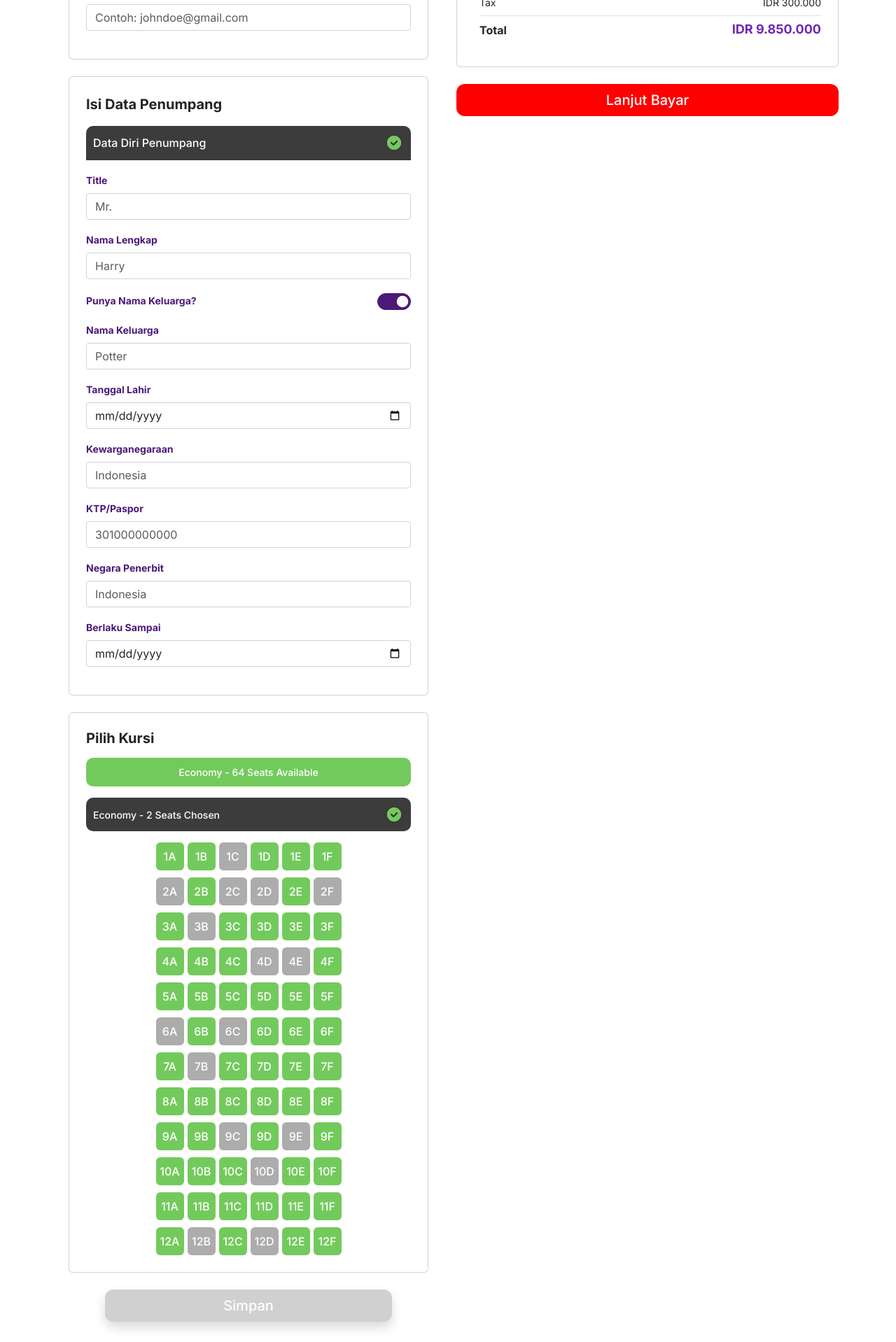
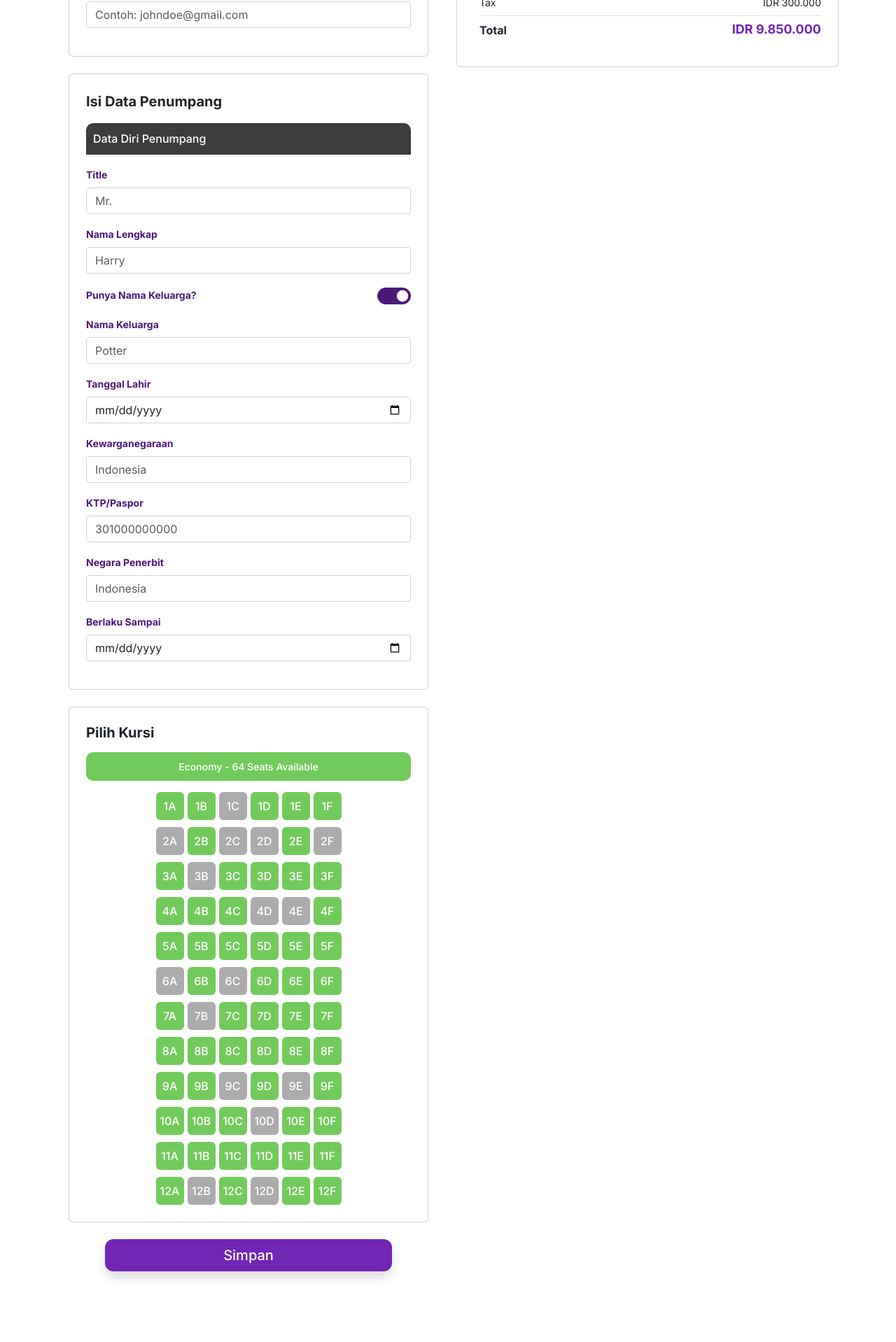
Before and after one commit to team-c4-fsw-binar/24001085-km6--bcr-final-fe, a React (Vite) app: page /checkout in a window 1280 px wide. Shown: the part 660-2578 px from the top of the page at 70% size. After the commit the page ends 2509 px from the top, so only its background shows below. Built offline with nearby package versions, Linux system fonts and the light colour scheme.

Commit message:
checkout: add condition

```diff
--- a/src/pages/checkout/checkout.css
+++ b/src/pages/checkout/checkout.css
@@ -189,7 +189,8 @@
     gap: 5px;
 }
 
-.seat {
+.seat,
+.seat:hover {
     width: 40px;
     height: 40px;
     font-size: 16px;
@@ -221,6 +222,7 @@
     background-color: #7126B5;
     border: none;
     border-radius: 12px;
+    color: #FFFFFF;
 }
 
 .btn-simpan-selected,
@@ -236,6 +238,7 @@
     background-color: #FF0000;
     border: none;
     border-radius: 12px;
+    color: #FFFFFF;
 }
 
 /* alert */
--- a/src/pages/checkout/index.jsx
+++ b/src/pages/checkout/index.jsx
@@ -12,7 +12,7 @@ const CheckoutPage = () => {
     const [time, setTime] = useState("");
     const [expired, setExpired] = useState(new Date('2024-05-27T19:20:00'));
     const [isExpired, setIsExpired] = useState(false);
-    const [isSaved, setIsSaved] = useState(true);
+    const [isSaved, setIsSaved] = useState(false);
 
     const [seats, setSeats] = useState(
         Array.from({ length: 12 }, (_, rowIndex) =>
@@ -25,21 +25,25 @@ const CheckoutPage = () => {
         )
     );
 
-    useEffect(()=>{
-        const interval = setInterval(()=>{
+    useEffect(() => {
+        const interval = setInterval(() => {
             setTime(Date.now());
             console.log(time);
-        },1000)
-        if(expired<time){
+        }, 1000)
+        if (expired < time) {
             setIsExpired(true);
             setError("Maaf, Waktu pemesanan habis. Silahkan ulangi lagi!")
         }
-        console.log(expired<time);
+        console.log(expired < time);
         return () => clearInterval(interval);
-    },[time])
+    }, [time])
 
     const handleToggle = () => {
         setHasFamilyName(!hasFamilyName);
+    };
+
+    const simpan = () => {
+        setIsSaved(true);
     };
 
     const handleSeatClick = (rowIndex, colIndex) => {
@@ -75,7 +79,7 @@ const CheckoutPage = () => {
                             Selesai
                         </h4>
                     </div>
-                    {!user&&(
+                    {!user && (
                         <div className="alert alert-custom-red mx-3 mt-4 d-flex justify-content-between align-items-center font-title-medium-16" role="alert">
                             <span className="flex-grow-1 text-center">Anda harus login terlebih dahulu!</span>
                             <a variant="link" href="/">
@@ -83,17 +87,17 @@ const CheckoutPage = () => {
                             </a>
                         </div>
                     )}
-                    {!success&&!error&&user&&(
+                    {!success && !error && user && (
                         <div className="alert alert-custom-red mx-3 mt-4 text-center font-title-medium-16" role="alert">
                             Selesaikan dalam 00:15:00
                         </div>
                     )}
-                    {success&&(
+                    {success && (
                         <div className="alert alert-custom-green mx-3 mt-4 text-center font-title-medium-16" role="alert">
                             {success}
                         </div>
                     )}
-                    {error&&(
+                    {error && (
                         <div className="alert alert-custom-red mx-3 mt-4 d-flex justify-content-between align-items-center font-title-medium-16" role="alert">
                             <span className="flex-grow-1 text-center">{error}</span>
                             <a variant="link" href="/">
@@ -114,7 +118,9 @@ const CheckoutPage = () => {
                                 <span className="flex-grow-1 text-start position-relative">
                                     Data Diri Pemesan
                                 </span>
+                                {isSaved && (
                                     <Image src={icons.checklistIcon} alt="checklist" className="ms-2" />
+                                )}
                             </p>
                             <Form>
                                 <Form.Group controlId="formNamaLengkap" className="mb-3">
@@ -158,7 +164,9 @@ const CheckoutPage = () => {
                                 <span className="flex-grow-1 text-start position-relative">
                                     Data Diri Penumpang
                                 </span>
+                                {isSaved && (
                                     <Image src={icons.checklistIcon} alt="checklist" className="ms-2" />
+                                )}
                             </p>
                             <Form>
                                 <Form.Group controlId="formTitle" className="mb-3">
@@ -218,15 +226,19 @@ const CheckoutPage = () => {
                             <h4 className="mb-3 font-heading-bold-20">
                                 Pilih Kursi
                             </h4>
+                            {!isSaved && (
                                 <p className="card-seat mb-3 text-center font-body-medium-14">
                                     Economy - 64 Seats Available
                                 </p>
+                            )}
+                            {isSaved && (
                                 <p className="card-seat-chosen mb-3 font-body-medium-14 d-flex justify-align-content-between align-items-center">
                                     <span className="flex-grow-1 text-start position-relative">
                                         Economy - 2 Seats Chosen
                                     </span>
                                     <Image src={icons.checklistIcon} alt="checklist" className="ms-2" />
                                 </p>
+                            )}
                             <div className="seat-selection">
                                 {seats.map((row, rowIndex) => (
                                     <div key={rowIndex} className="seat-row">
@@ -236,6 +248,7 @@ const CheckoutPage = () => {
                                                 className={`seat ${seat.reserved ? 'reserved' : seat.selected ? 'selected' : ''}`}
                                                 onClick={() => handleSeatClick(rowIndex, colIndex)}
                                                 disabled={seat.reserved}
+                                                variant=""
                                             >
                                                 {seat.row}{seat.col}
                                             </Button>
@@ -245,7 +258,7 @@ const CheckoutPage = () => {
                             </div>
                         </Card>
                         <div className="text-center w-100">
-                            <Button className={`btn ${isSaved?"btn-simpan-selected":"btn-simpan"} w-75 py-2 mb-3 shadow font-heading-medium-20`} type="submit">
+                            <Button onClick={simpan} disabled={isSaved ? true : false} className={`btn ${isSaved ? "btn-simpan-selected" : "btn-simpan"} w-75 py-2 mb-3 shadow font-heading-medium-20`} type="submit" variant="">
                                 Simpan
                             </Button>
                         </div>
@@ -305,9 +318,11 @@ const CheckoutPage = () => {
                                 <h4 className="font-title-bold-18 text-total">IDR 9.850.000</h4>
                             </div>
                         </Card>
-                        <Button className="btn btn-lanjut-bayar w-100 py-2 mb-3 font-heading-medium-20" type="submit">
+                        {isSaved && (
+                            <Button className="btn btn-lanjut-bayar w-100 py-2 mb-3 font-heading-medium-20" type="submit" variant="">
                                 Lanjut Bayar
                             </Button>
+                        )}
                     </Col>
                 </Row>
             </Container>
```
Lines whose indentation alone changed are shown as unchanged.
